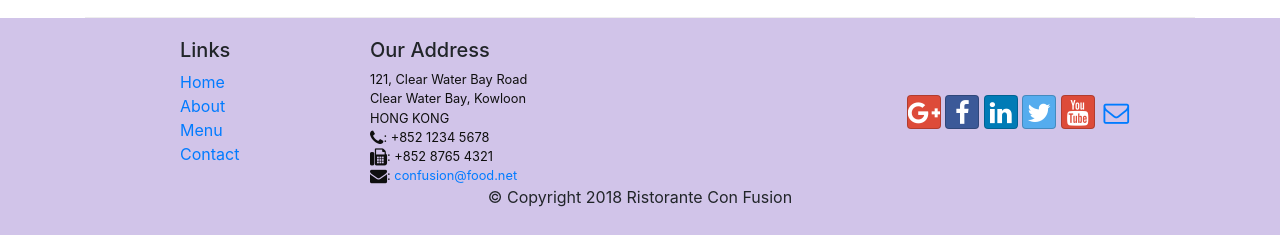
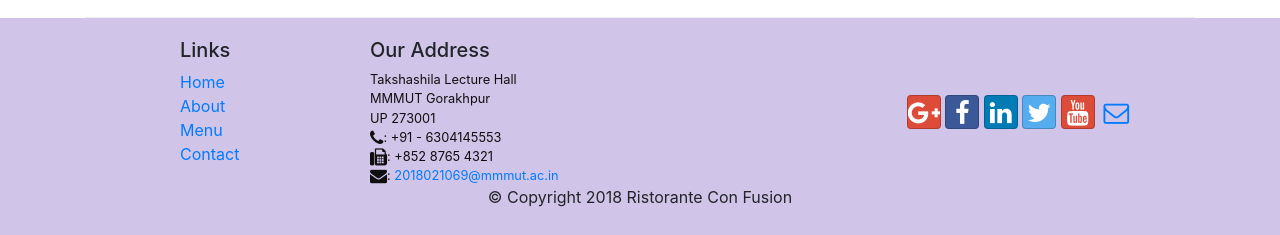
Before and after one commit to mohdhzm5/Hotel-Management-Website, a website: page contactus.html in a window 1280 px wide. Shown: the part 1631-1866 px from the top of the page. Drawn offline with nearby package versions, Linux system fonts and the light colour scheme.

Commit message:
Update contact.js
update contact details

```diff
--- a/contactus.html
+++ b/contactus.html
@@ -180,13 +180,13 @@
                 <div class="col-7 col-sm-5">
                     <h5>Our Address</h5>
                     <address>
-		              121, Clear Water Bay Road<br>
-		              Clear Water Bay, Kowloon<br>
-		              HONG KONG<br>
-                      <i class="fa fa-phone fa-lg"></i>: +852 1234 5678<br>
+		              Takshashila Lecture Hall<br>
+		              MMMUT Gorakhpur<br>
+		              UP 273001<br>
+                      <i class="fa fa-phone fa-lg"></i>: +91 - 6304145553<br>
                       <i class="fa fa-fax fa-lg"></i>: +852 8765 4321<br>
                       <i class="fa fa-envelope fa-lg"></i>:
-                      <a href="mailto:confusion@food.net">confusion@food.net</a>
+                      <a href="mailto:2018021069@mmmut.ac.in">2018021069@mmmut.ac.in</a>
 		           </address>
                 </div>
                 <div class="col-12 col-sm-4 align-self-center">
```
